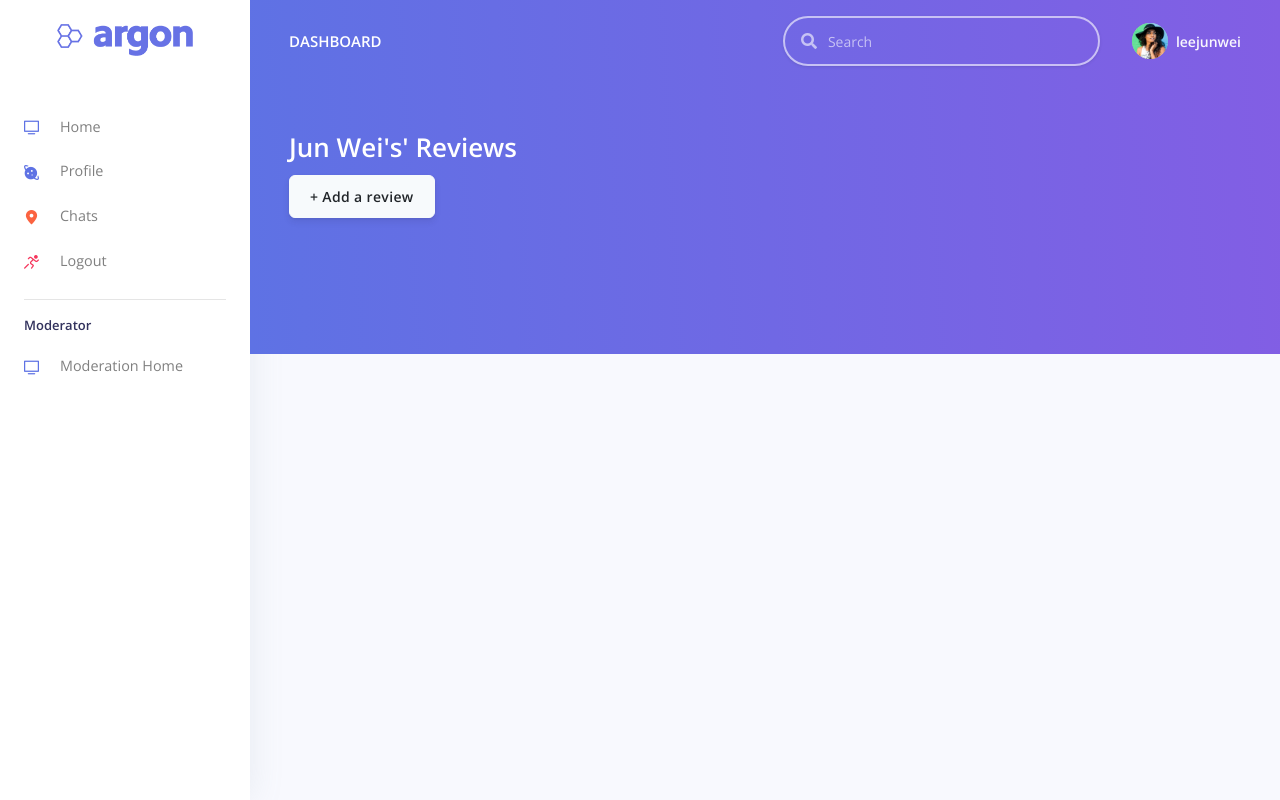
After one commit to leejunweisg/NTUtor, a Django app: page /reviews/5/ in a window 1280 px wide. The commit adds this page. Run offline with Django 3.2, Linux system fonts and the light colour scheme; a user stored in the database is signed in; data comes from the database, SQL or seed files in the repository; data that the repository does not hold is empty; some libraries are stand-ins or nearby versions.

Commit message:
Added filtering base on individual profile userid through url
url:/reviews/6/ where 6 is the user's id . once added a review , the user will redirect to the added user's review page, same for update. delete will bring them back to main page

```diff
--- /dev/null
+++ b/mainapp/templates/reviews/listing-reviews-username.html
@@ -0,0 +1,74 @@
+{% extends 'layouts/base.html' %}
+
+{% block title %} {{tutorName}} {% endblock title %}
+
+<!-- Specific CSS goes HERE -->
+{% block stylesheets %}{% endblock stylesheets %}
+
+{% block content %}
+    <!-- Header -->
+    <div class="header bg-gradient-primary pb-8 pt-5 pt-md-8">
+        <div class="container-fluid">
+
+          <!-- Print django flash messages -->
+          {% include "includes/messages.html" %}
+          <h1 class="text-white">{{tutorName}}'s' Reviews</h1>
+          <div class="mb-2">
+            <a class="btn btn-secondary" href="{% url 'review-create' %}" >+ Add a review</a>
+          </div>
+          <div class="header-body">
+
+            {% for review in reviews %}
+            {% if tutorid == review.reviewee.id %}
+
+
+                 <!-- review card -->
+            <div class="row mb-1">
+                <div class="col-xl-12 col-lg-12">
+                  <div class="card card-stats mb-4 mb-xl-0">
+                    <div class="card-body">
+                      <div class="row">
+                        <div class="col">
+                          <span class="h2 font-weight-bold mb-0">{{review.tuitionSession.listing.title}}</span>
+                          <h5 class="card-title text-uppercase text-muted mb-0">{{review.description}}</h5>
+
+                        </div>
+                        <div class="col-auto">
+
+                          {% if review.reviewer == studentProfile %}
+
+                          <div class="icon icon-shape bg-danger text-white rounded-circle shadow">
+                            <a href="{% url 'review-update' review.reviewID %}"><i class="fas fa-edit" style="color:#fff;" ></i></a>
+
+                          </div>
+
+                          {% endif%}
+                        </div>
+                      </div>
+                      <p class="mt-3 mb-0 text-muted text-sm">
+                          <h5 class="text-muted mb-0 ">Rating:</h5>
+                        <span class="text-success mr-2"><i class="fa fa-users"></i> {{review.rating}}/5</span>
+                      </p>
+
+                      <p class="mt-3 mb-0 text-muted text-sm">
+                          <span class="text-nowrap">By: {{review.reviewer}}</span>
+
+                      </p>
+                    </div>
+                  </div>
+                </div>
+              </div><!--End of card-->
+              {% endif %}
+            {% endfor %}
+
+
+
+        </div>
+      </div>
+
+
+
+{% endblock content %}
+
+<!-- Specific JS goes HERE -->
+{% block javascripts %}{% endblock javascripts %}
--- a/mainapp/templates/reviews/review_confirm_delete.html
+++ b/mainapp/templates/reviews/review_confirm_delete.html
@@ -25,7 +25,7 @@
                     </fieldset>
                     <div class="form-group">
                         <button class="btn btn-outline-danger" type="submit">Confirm delete</button>
-                        <a class="btn btn-outline-secondary" href="{% url 'reviews' %}" >Cancel</a>
+                        <a class="btn btn-outline-secondary" href="{% url 'reviews-username' object.reviewee.id %}" >Cancel</a>
                     </div>
                 </form>
             </div>
--- a/reviews/models.py
+++ b/reviews/models.py
@@ -24,4 +24,5 @@ class Review(models.Model):
         return f"{self.reviewID}"
 
     def get_absolute_url(self):
-        return reverse('reviews')
+        sel = self
+        return reverse('reviews-username',kwargs={'tutorid':self.reviewee_id})
--- a/reviews/urls.py
+++ b/reviews/urls.py
@@ -2,12 +2,13 @@ from django.urls import path
 
 from . import views
 from reviews import views as review_views
-from reviews.views import ReviewListView, ReviewCreateView, ReviewUpdateView, ReviewDeleteView
+from reviews.views import ReviewListView, ReviewCreateView, ReviewUpdateView, ReviewDeleteView,ReviewListViewByUsername
 
 
 urlpatterns = [
     #class call using database data of reviews
-    path('reviews/', ReviewListView.as_view(), name='reviews'),
+    path('allreviews/', ReviewListView.as_view(), name='reviews'),
+    path('reviews/<int:tutorid>/', ReviewListViewByUsername.as_view(), name='reviews-username'),
     #class call for using database data
     path('reviews/new/', ReviewCreateView.as_view(), name='review-create'),
     path('reviews/<int:pk>/update/', ReviewUpdateView.as_view(), name='review-update'),
--- a/reviews/views.py
+++ b/reviews/views.py
@@ -27,6 +27,29 @@ class ReviewListView(LoginRequiredMixin,ListView):
         context['studentProfile'] = Profile.objects.get(user_id=self.request.user)
         return context
     #ordering = ['-date_posted']
+
+
+class ReviewListViewByUsername(LoginRequiredMixin,ListView):
+
+    model = Review
+    template_name = 'reviews/listing-reviews-username.html'
+    context_object_name = 'reviews'
+
+
+    def get_context_data(self,**kwargs):
+        context = super(ReviewListViewByUsername, self).get_context_data(**kwargs)
+        context['studentProfile'] = Profile.objects.get(user_id=self.request.user)
+        currentProfile = Profile.objects.get(user_id=self.request.user)
+        currentID = currentProfile.id
+        context['tutorid'] = self.kwargs['tutorid']
+
+        selectedUserid = self.kwargs['tutorid']
+        tutor = Profile.objects.get(id=selectedUserid)
+
+        context['tutorName'] = tutor.name
+        return context
+
+
 
 #creating a review to database, currently cannot auto populate the reviewer to current user automatically because of how
 #the model is created, requires a instance of a proile instead of a id
@@ -65,7 +88,7 @@ class ReviewUpdateView(LoginRequiredMixin,UserPassesTestMixin,UpdateView):
 class ReviewDeleteView(LoginRequiredMixin,UserPassesTestMixin,DeleteView):
     model = Review
     template_name = 'reviews/review_confirm_delete.html'
-    success_url = "/reviews/"
+    success_url = "/"
     def test_func(self):
         my_p = Profile.objects.get(user_id=self.request.user)
         if self.get_object().reviewer == my_p:
```
